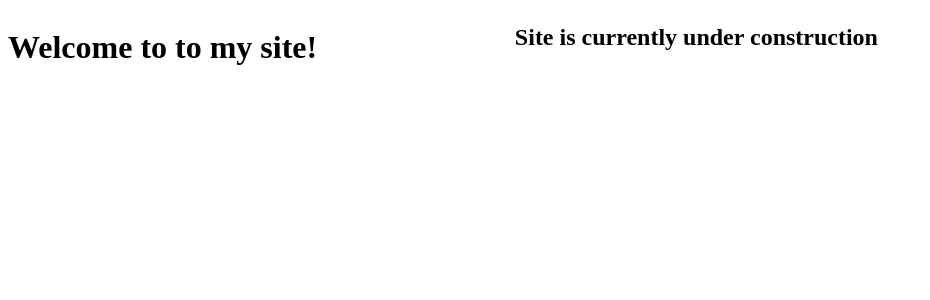
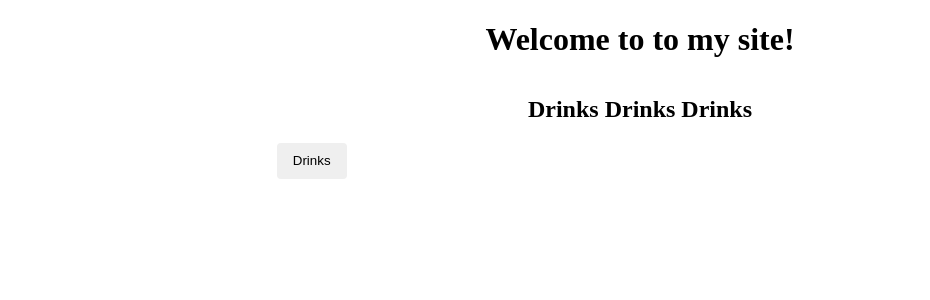
Before and after one commit to MattOxberry/MattOxberry.github.io, an Angular app in the folder matt-site/: page / in a window 1280 px wide. Shown: the top 300 px of the page, without its empty margins (0-930 px from the left). Built offline with nearby package versions, Linux system fonts and the light colour scheme.

Commit message:
added more material libraries

```diff
--- a/matt-site/src/app/app.component.html
+++ b/matt-site/src/app/app.component.html
@@ -4,6 +4,9 @@
     Welcome to {{ title }}
   </h1>
 </div>
+<div fxLayout="row" fxLayoutAlign="center">
   <mat-card fxFlex="60%">
-    <h2 style="text-align:center">Site is currently under construction</h2>
+    <h2 style="text-align:center">Drinks Drinks Drinks</h2>
+    <button mat-button>Drinks</button>
   </mat-card>
+</div>
```
Also changed, not shown: matt-site/src/app/material.module.ts (+46 -4 lines).
